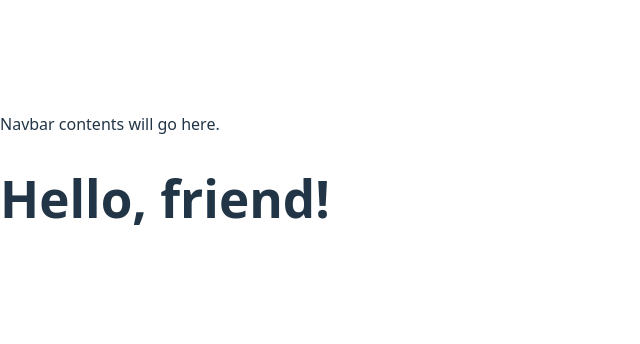
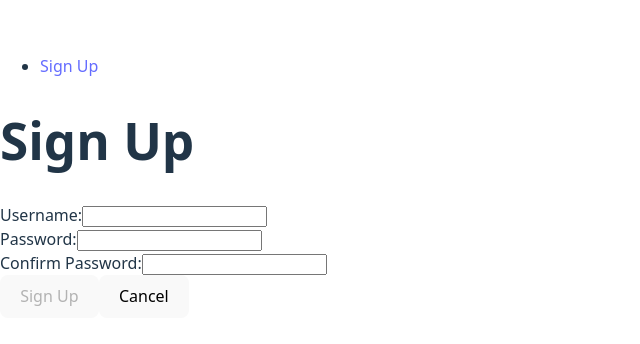
Before and after one commit to xiokevc/react-jwt-auth-template-collab, a React (Vite) app: page /sign-up in a window 1280 px wide. Shown: the part 222-566 px from the top of the page, without its empty margins (0-640 px from the left). Built offline with nearby package versions, Linux system fonts and the light colour scheme; no server answers.

Commit message:
sign-up feature added

```diff
--- a/src/App.jsx
+++ b/src/App.jsx
@@ -1,11 +1,16 @@
-import NavBar from "./components/NavBar/NavBar";
+import { Routes, Route } from 'react-router';
+
+import NavBar from './components/NavBar/NavBar';
+import SignUpForm from './components/SignUpForm/SignUpForm';
 
 const App = () => {
 
   return (
     <>
       <NavBar />
-      <h1>Hello, friend!</h1>
+      <Routes>
+        <Route path='/sign-up' element={<SignUpForm />} />
+      </Routes>
     </>
   );
 };
--- a/src/components/NavBar/NavBar.jsx
+++ b/src/components/NavBar/NavBar.jsx
@@ -1,7 +1,11 @@
+import { Link } from 'react-router';
+
 const NavBar = () => {
   return (
     <nav>
-      <p>Navbar contents will go here.</p>
+      <ul>
+        <li><Link to='/sign-up'>Sign Up</Link></li>
+      </ul>
     </nav>
   );
 };
--- /dev/null
+++ b/src/components/SignUpForm/SignUpForm.jsx
@@ -0,0 +1,83 @@
+import { useState } from 'react';
+import { useNavigate } from 'react-router';
+
+import { signUp } from '../../services/authService';
+
+const SignUpForm = () => {
+  const navigate = useNavigate();
+  const [message, setMessage] = useState('');
+  const [formData, setFormData] = useState({
+    username: '',
+    password: '',
+    passwordConf: '',
+  });
+
+  const { username, password, passwordConf } = formData;
+
+  const handleChange = (evt) => {
+    setMessage('');
+    setFormData({ ...formData, [evt.target.name]: evt.target.value });
+  };
+
+  const handleSubmit = async (evt) => {
+    evt.preventDefault();
+    try {
+        const newUser = await signUp(formData);
+        console.log(newUser);
+    } catch (error) {
+        setMessage(error.message);
+    }
+  };
+
+  const isFormInvalid = () => {
+    return !(username && password && password === passwordConf);
+  };
+
+  return (
+    <main>
+      <h1>Sign Up</h1>
+      <p>{message}</p>
+      <form onSubmit={handleSubmit}>
+        <div>
+          <label htmlFor='username'>Username:</label>
+          <input
+            type='text'
+            id='name'
+            value={username}
+            name='username'
+            onChange={handleChange}
+            required
+          />
+        </div>
+        <div>
+          <label htmlFor='password'>Password:</label>
+          <input
+            type='password'
+            id='password'
+            value={password}
+            name='password'
+            onChange={handleChange}
+            required
+          />
+        </div>
+        <div>
+          <label htmlFor='confirm'>Confirm Password:</label>
+          <input
+            type='password'
+            id='confirm'
+            value={passwordConf}
+            name='passwordConf'
+            onChange={handleChange}
+            required
+          />
+        </div>
+        <div>
+          <button disabled={isFormInvalid()}>Sign Up</button>
+          <button onClick={() => navigate('/')}>Cancel</button>
+        </div>
+      </form>
+    </main>
+  );
+};
+
+export default SignUpForm;
--- /dev/null
+++ b/src/services/authService.js
@@ -0,0 +1,31 @@
+const BASE_URL = `${import.meta.env.VITE_BACK_END_SERVER_URL}/auth`;
+
+const signUp = async (formData) => {
+  try {
+    const res = await fetch(`${BASE_URL}/sign-up`, {
+      method: 'POST',
+      headers: { 'Content-Type': 'application/json' },
+      body: JSON.stringify(formData),
+    });
+
+    const data = await res.json();
+
+    if (data.err) {
+      throw new Error(data.err);
+    }
+
+    if (data.token) {
+      localStorage.setItem('token', data.token);
+      return JSON.parse(atob(data.token.split('.')[1])).payload;
+    }
+
+    throw new Error('Invalid response from server');
+  } catch (err) {
+    console.log(err);
+    throw new Error(err);
+  }
+};
+
+export {
+  signUp,
+};
```
